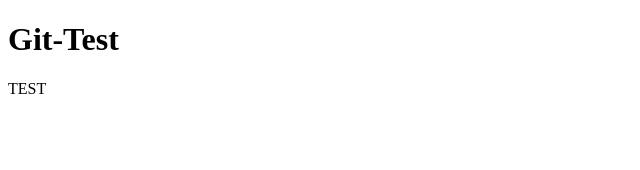
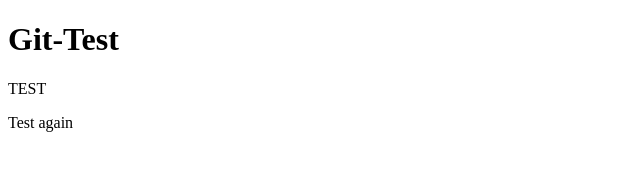
Before and after one commit to kevinxdam/git_test, a plain HTML site: page index.html in a window 1280 px wide. Shown: the full height of the page, 0-640 px from the left. Drawn offline with Linux system fonts and the light colour scheme.

Commit message:
Testing multi-line commit on vs terminal
test second line
test third line

```diff
--- a/index.html
+++ b/index.html
@@ -13,6 +13,7 @@
 <body>
     <h1>Git-Test</h1>
     <p> TEST</p>
+    <p> Test again</p>
 </body>
 
 </html>
```
